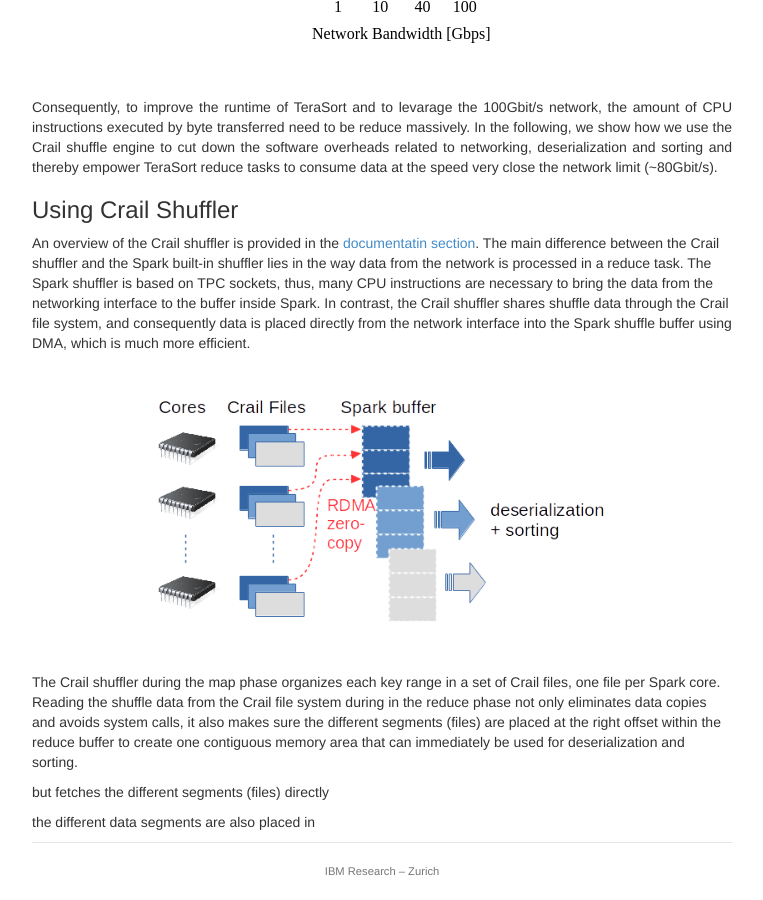
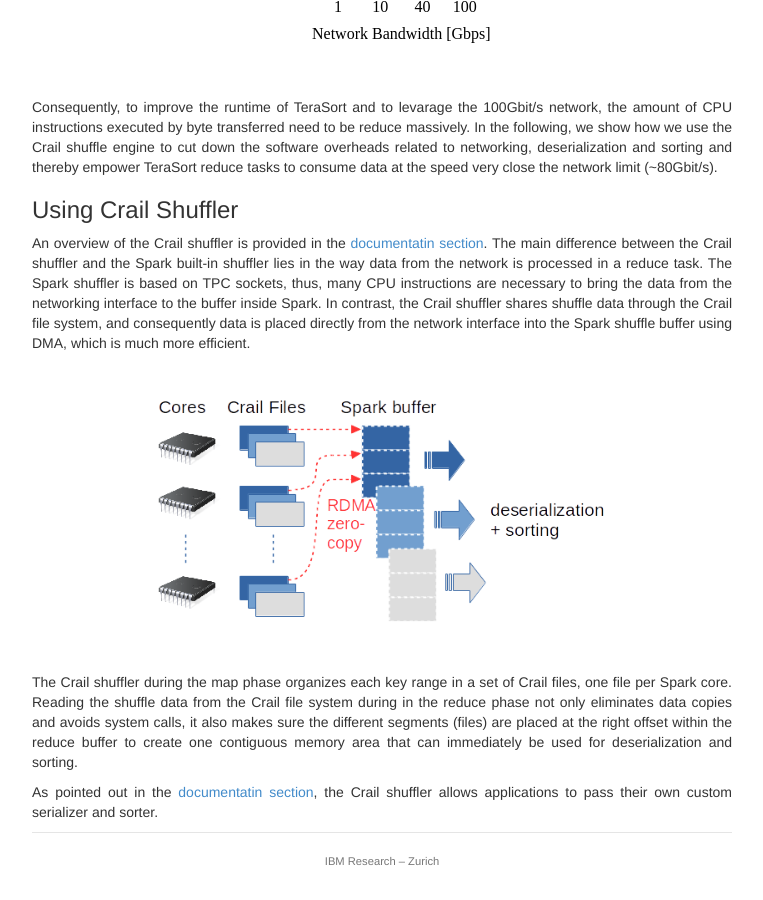
Before and after one commit to apache/incubator-crail-website, a Jekyll site: the page built from _posts/blog/2017-01-1-sorting.md, in a window 1280 px wide and 900 px high, scrolled down 2240 px. Shown: the whole window, without its empty margins (258-1021 px from the left). Built offline with Jekyll 4.4.1, drawn with Linux system fonts in a browser that asks for light colours.

Commit message:
Update 2017-01-1-sorting.md

```diff
--- a/_posts/blog/2017-01-1-sorting.md
+++ b/_posts/blog/2017-01-1-sorting.md
@@ -141,16 +141,22 @@
 
 ### Using Crail Shuffler
 
+<div style="text-align: justify">
+<p>
 An overview of the Crail shuffler is provided in the <a href="http://http://www.crail.io/docs">documentatin section</a>. The main difference between the Crail shuffler and the Spark built-in shuffler lies in the way data from the network is processed in a reduce task. The Spark shuffler is based on TPC sockets, thus, many CPU instructions are necessary to bring the data from the networking interface to the buffer inside Spark. In contrast, the Crail shuffler shares shuffle data through the Crail file system, and consequently data is placed directly from the network interface into the Spark shuffle buffer using DMA, which is much more efficient.
+</p>
+</div>
 
 <br>
 <div style="text-align:center"><img src ="http://crail.io/img/blog/sort/shuffle_rdma.png" width="470"></div>
 <br><br>
 
+<div style="text-align: justify">
+<p>
 The Crail shuffler during the map phase organizes each key range in a set of Crail files, one file per Spark core. Reading the shuffle data from the Crail file system during in the reduce phase not only eliminates data copies and avoids system calls, it also makes sure the different segments (files) are placed at the right offset within the reduce buffer to create one contiguous memory area that can immediately be used for deserialization and sorting.
+</p>
 
-
-but fetches the different segments (files) directly
-
-
-the different data segments are also placed in
+<p>
+As pointed out in the <a href="http://http://www.crail.io/docs">documentatin section</a>, the Crail shuffler allows applications to pass their own custom serializer and sorter.
+</p>
+</div>
```
